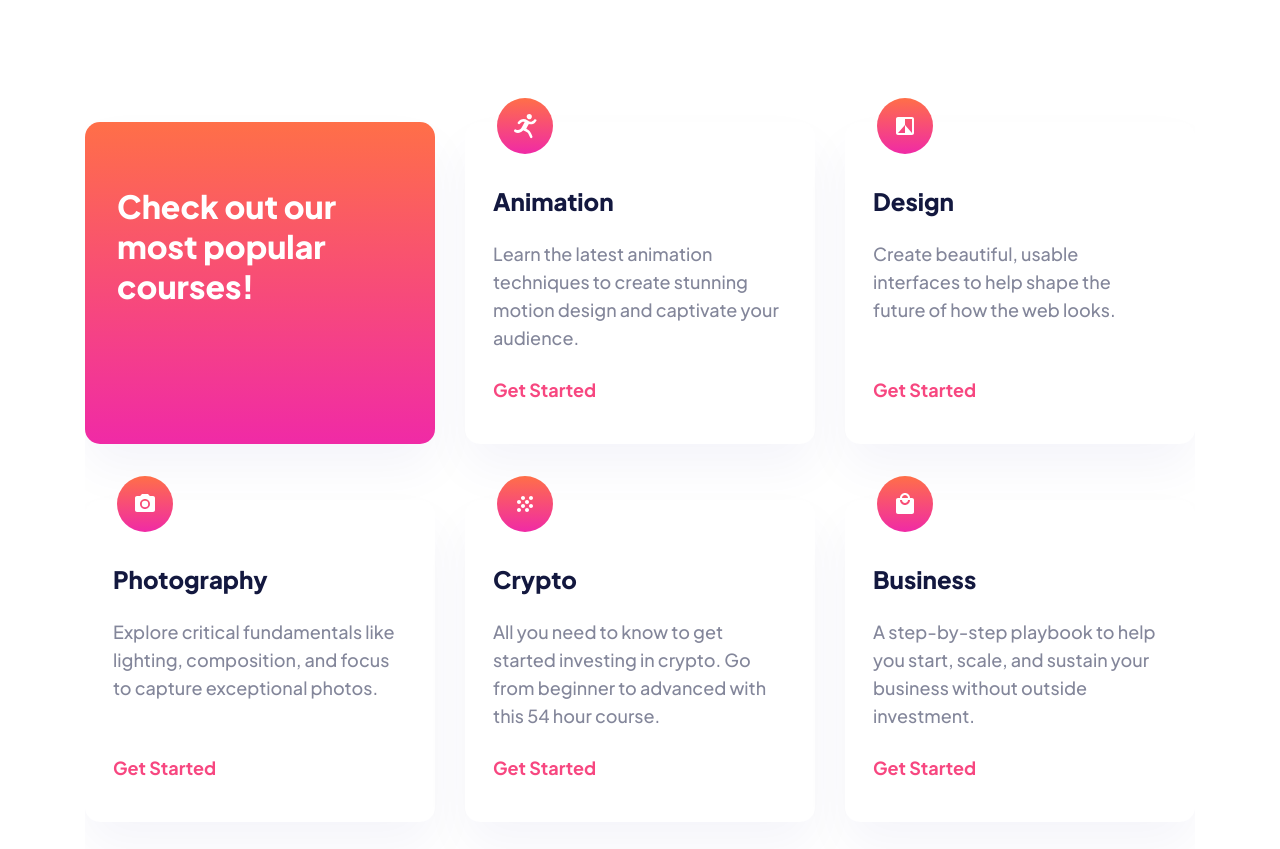
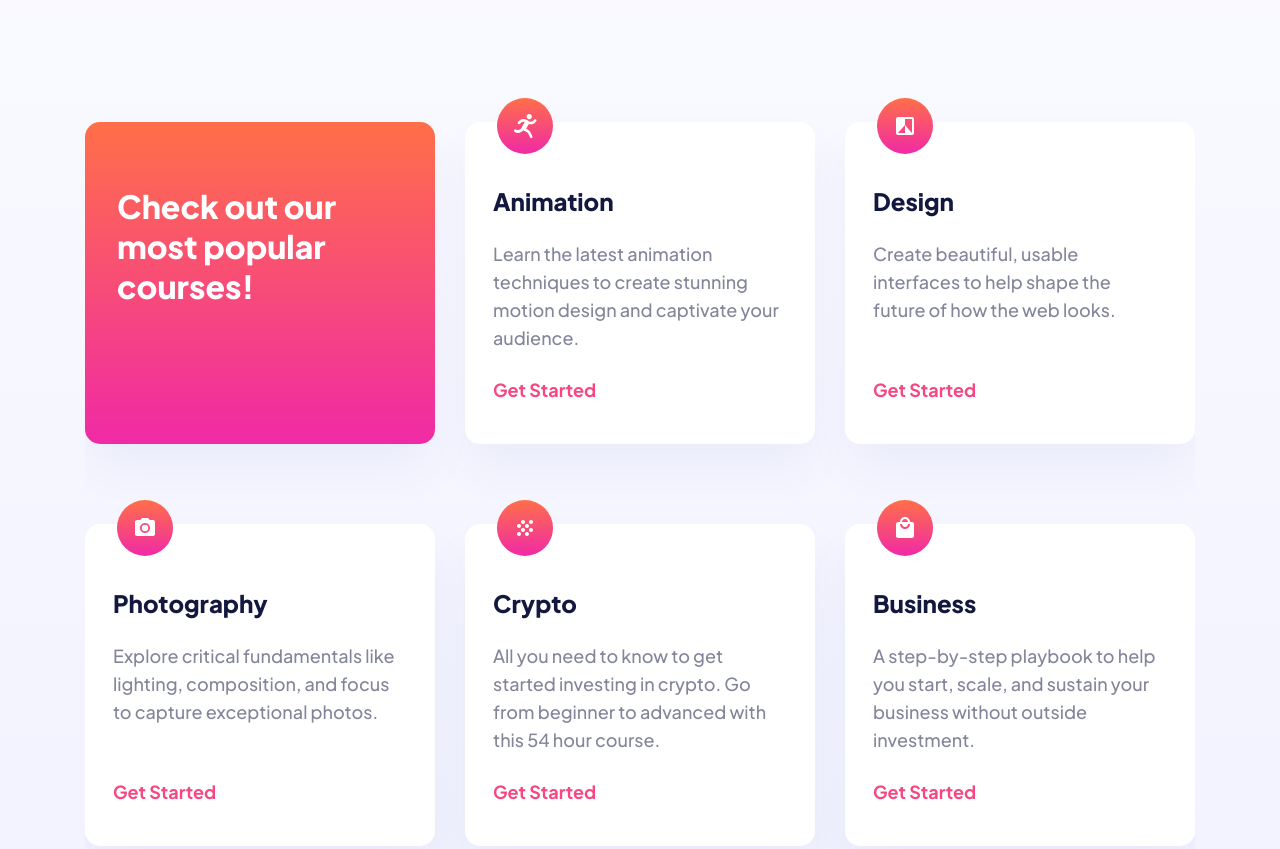
Before and after one commit to Kristina225/Frontend-Mentor-Project-Newbie---skilled-elearning-landing-page, a plain HTML site: page index.html in a window 1280 px wide. Shown: the part 736-1585 px from the top of the page. Drawn offline with Linux system fonts and the light colour scheme.

Commit message:
change background and margins

```diff
--- a/style.css
+++ b/style.css
@@ -25,7 +25,7 @@
 
 body {
     font-family: 'Plus Jakarta Sans', sans-serif;
-    background-color: var(--gradient-gray);
+    background: var(--gradient-gray);
     min-height: 100vh;
     position: relative;
     overflow-x: hidden;
@@ -369,6 +369,7 @@ main {
         grid-template-columns: repeat(3, 1fr);
         grid-template-rows: repeat(2, 1fr);
         column-gap: 3rem;
+        row-gap: 8rem;
         margin-top: 25rem;
     }
 
```
